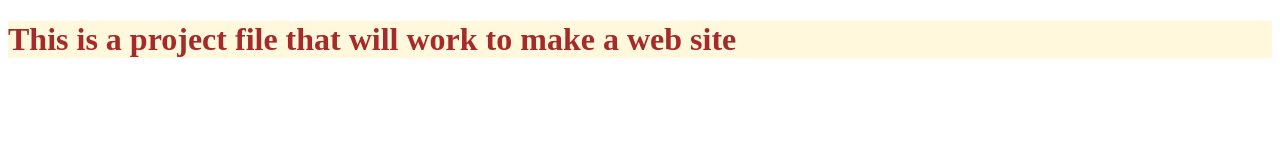
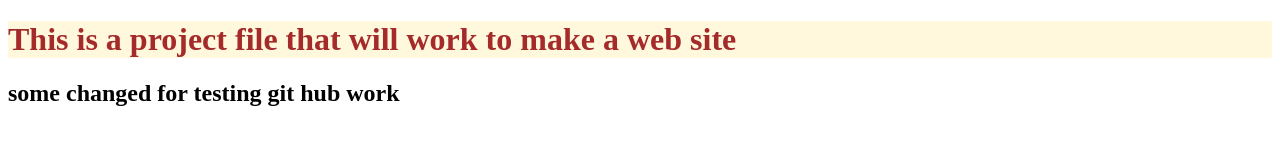
Before and after one commit to z4hedul/project-01, a plain HTML site: page index.html in a window 1280 px wide. Drawn offline with Linux system fonts and the light colour scheme.

Commit message:
this is change work test

```diff
--- a/index.html
+++ b/index.html
@@ -7,6 +7,7 @@
     <title>Preject-01</title>
 <link rel="stylesheet" href="style.css">
 <h1>This is a project file that will work to make a web site</h1>
+<h2>some changed for testing git hub work</h2>
 </head>
 <body>
 
```
